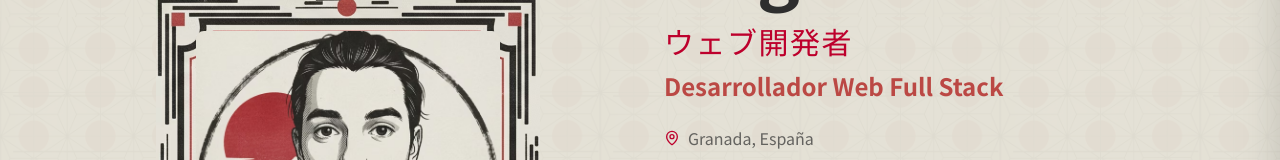
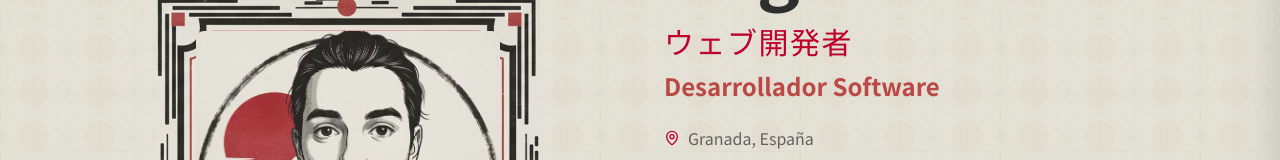
Before and after one commit to RogerCiv/japanese-portfolio, a Next.js app: page / in a window 1280 px wide. Shown: the part 257-417 px from the top of the page. Built offline with nearby package versions, Linux system fonts and the light colour scheme.

Commit message:
fix: update job title from 'Desarrollador Web Full Stack' to 'Desarrollador Software'

```diff
--- a/components/Hero.tsx
+++ b/components/Hero.tsx
@@ -65,7 +65,7 @@ export default function Hero() {
               </p>
 
               <p className="text-xl sm:text-2xl text-accent font-semibold mb-4">
-                Desarrollador Web Full Stack
+                Desarrollador Software
               </p>
             </div>
 
```
